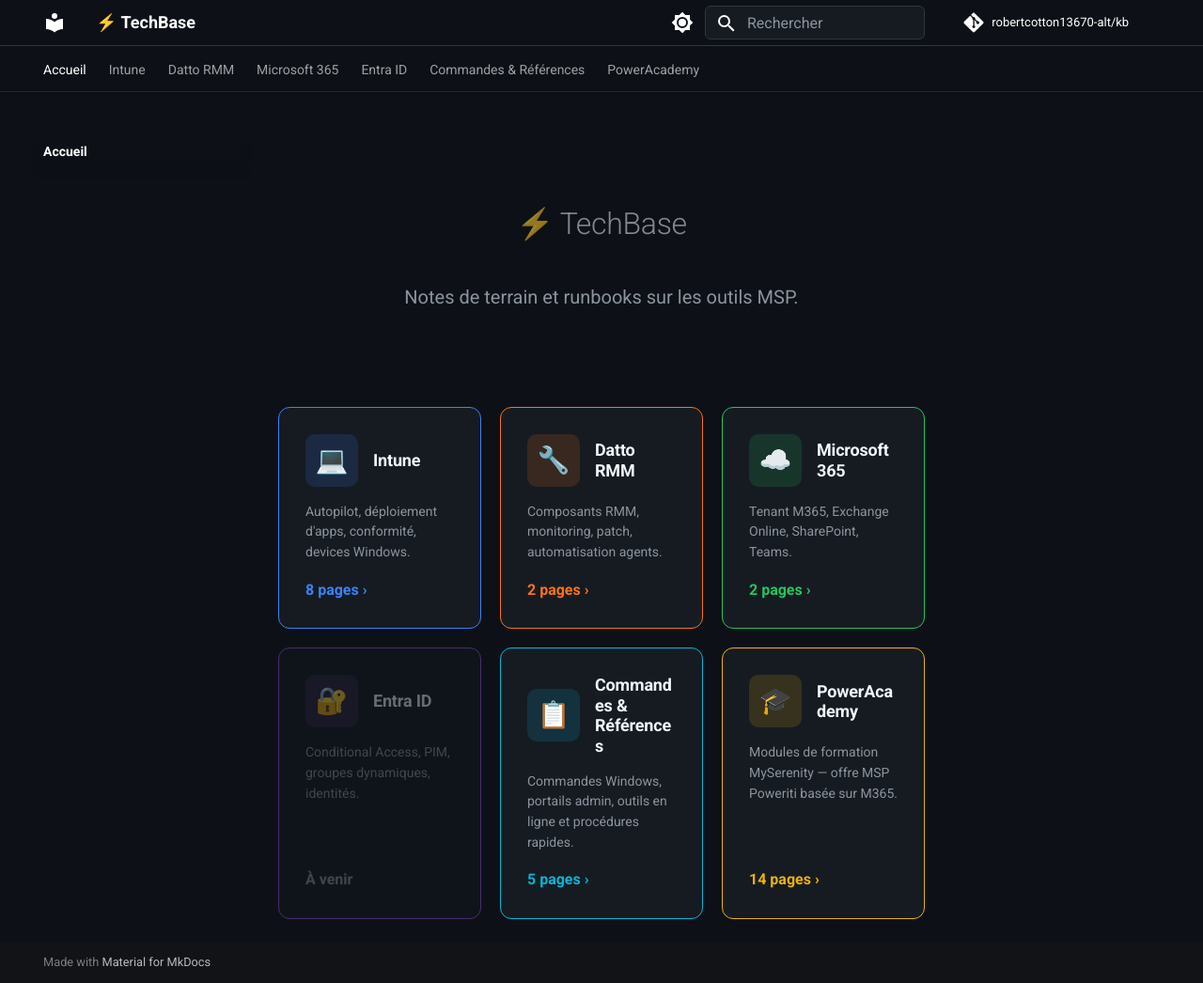
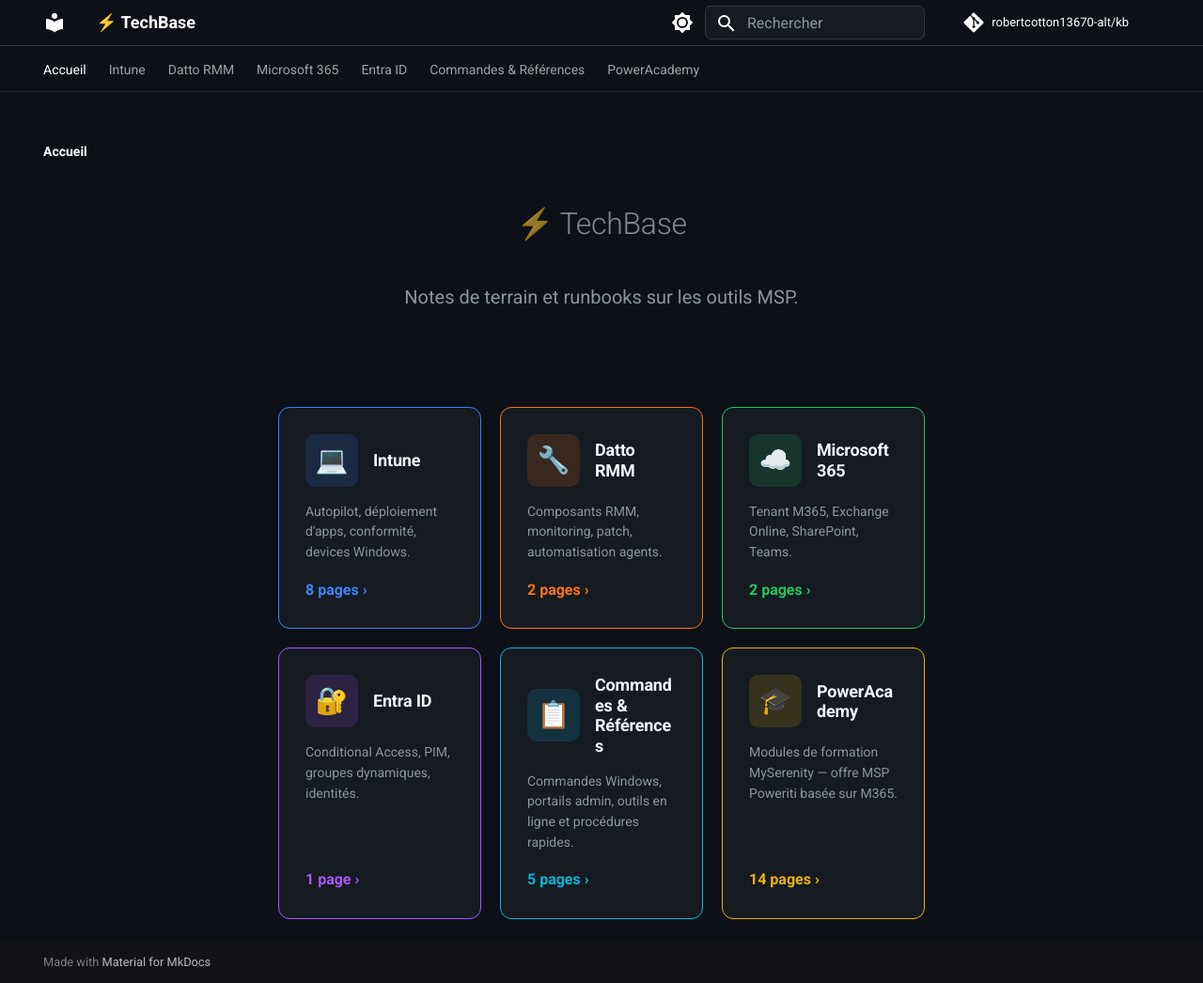
Before and after one commit to robertcotton13670-alt/kb, an MkDocs documentation site: the page built from docs/index.md, in a window 1280 px wide and 1046 px high. Shown: the whole window at 94% size. Built offline with MkDocs 1.6.1 and Material for MkDocs 9.7.7, drawn with Linux system fonts in a browser that asks for light colours; comment, search, counter and statistics services are not loaded.

Commit message:
fix(index): active la card Entra ID avec compteur 1 page
Co-Authored-By: Claude Sonnet 4.6 <noreply@anthropic.com>

```diff
--- a/docs/index.md
+++ b/docs/index.md
@@ -37,13 +37,13 @@ description: Notes techniques et runbooks sur Intune, Entra ID, Microsoft 365, D
     <span class="kb-card-count">2 pages ›</span>
   </a>
 
-  <a href="entra/" class="kb-card kb-entra kb-disabled">
+  <a href="entra/" class="kb-card kb-entra">
     <div class="kb-card-header">
       <div class="kb-card-icon">🔐</div>
       <h3>Entra ID</h3>
     </div>
     <p>Conditional Access, PIM, groupes dynamiques, identités.</p>
-    <span class="kb-card-count">À venir</span>
+    <span class="kb-card-count">1 page ›</span>
   </a>
 
   <a href="refs/" class="kb-card kb-refs">
```
